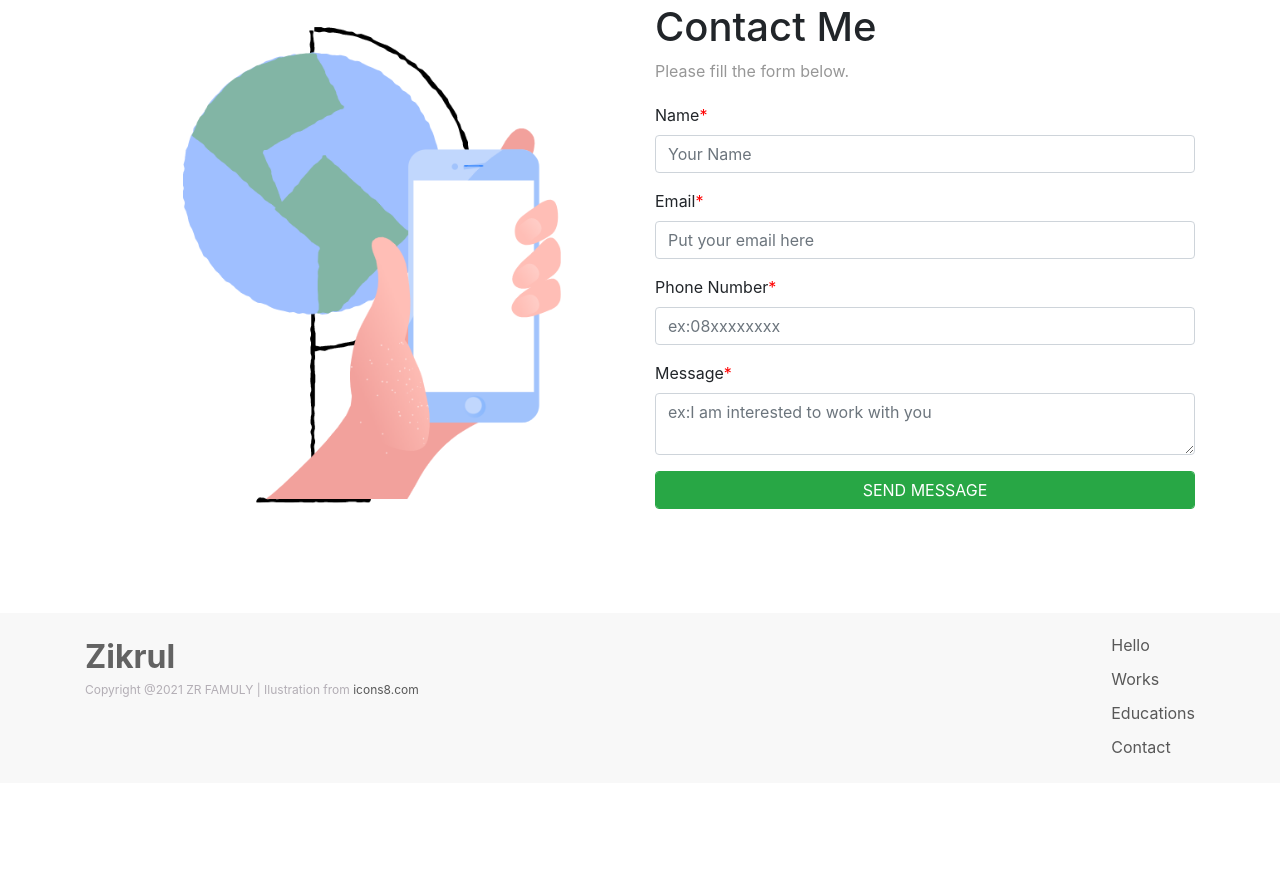
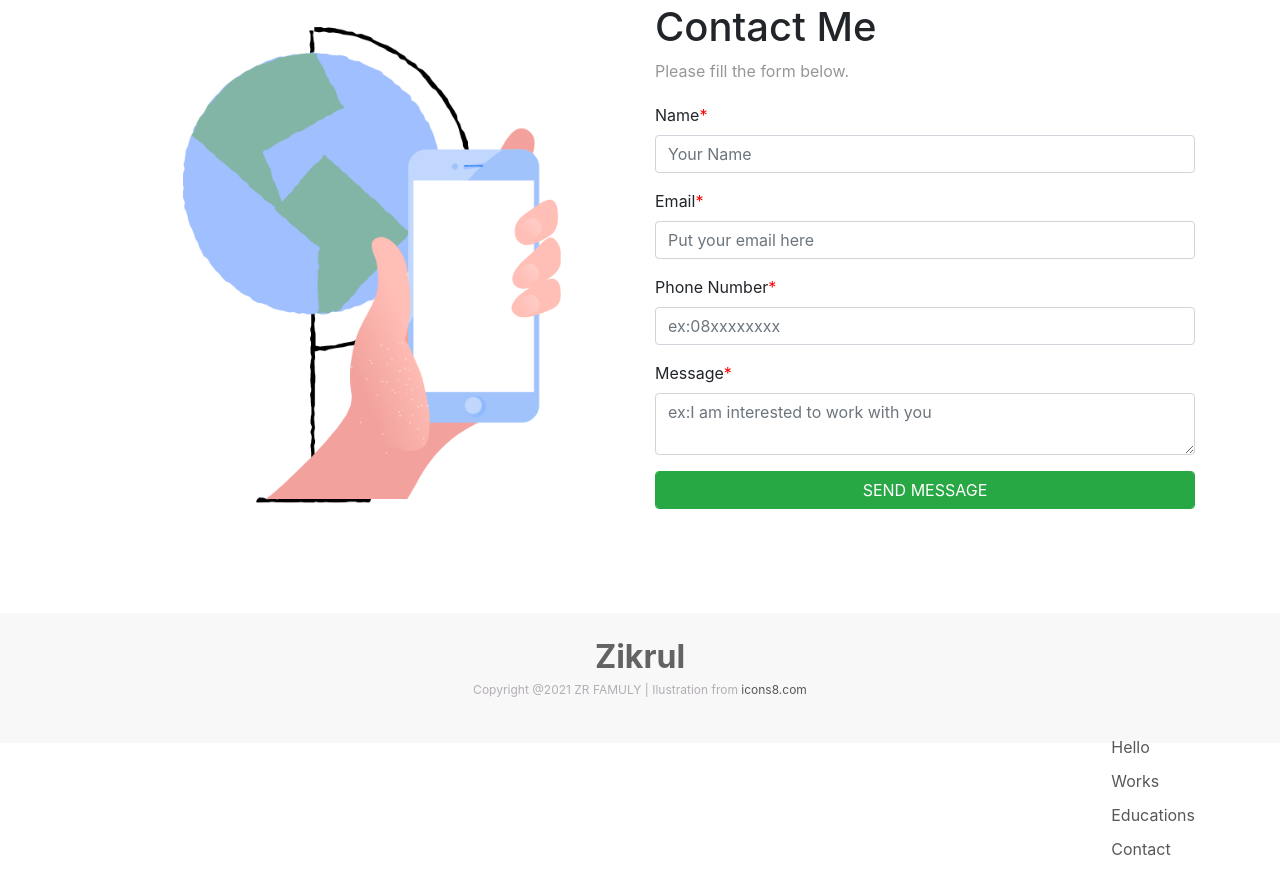
Before and after one commit to zikrulihsan/individualProject, a plain HTML site: page index.html in a window 1280 px wide. Shown: the part 2838-3725 px from the top of the page. Before the commit the page ends 3623 px from the top, so only its background shows below. Drawn offline with nearby package versions, Linux system fonts and the light colour scheme.

Commit message:
Update stylesheet.css

```diff
--- a/stylesheet.css
+++ b/stylesheet.css
@@ -439,25 +439,24 @@ label span {
 }
 
 footer{
-  height:170px;
-
+  height:130px;
+  text-align:center;
   background-color:  rgb(231, 231, 231,0.3);
 }
 
 .footer-logo{
-  float:left;
+
   color:rgb(99, 99, 99);
   font-size:32px;
   padding-top:20px;
 }
+
 .footer-list{
-
- text-align:left;
+  text-align:left;
   float:right;
-    color:white;
-    padding-top:20px;
+  color:white;
+  padding-top:20px;
 }
-
 
 .footer-list li{
   padding-bottom:10px;
```
